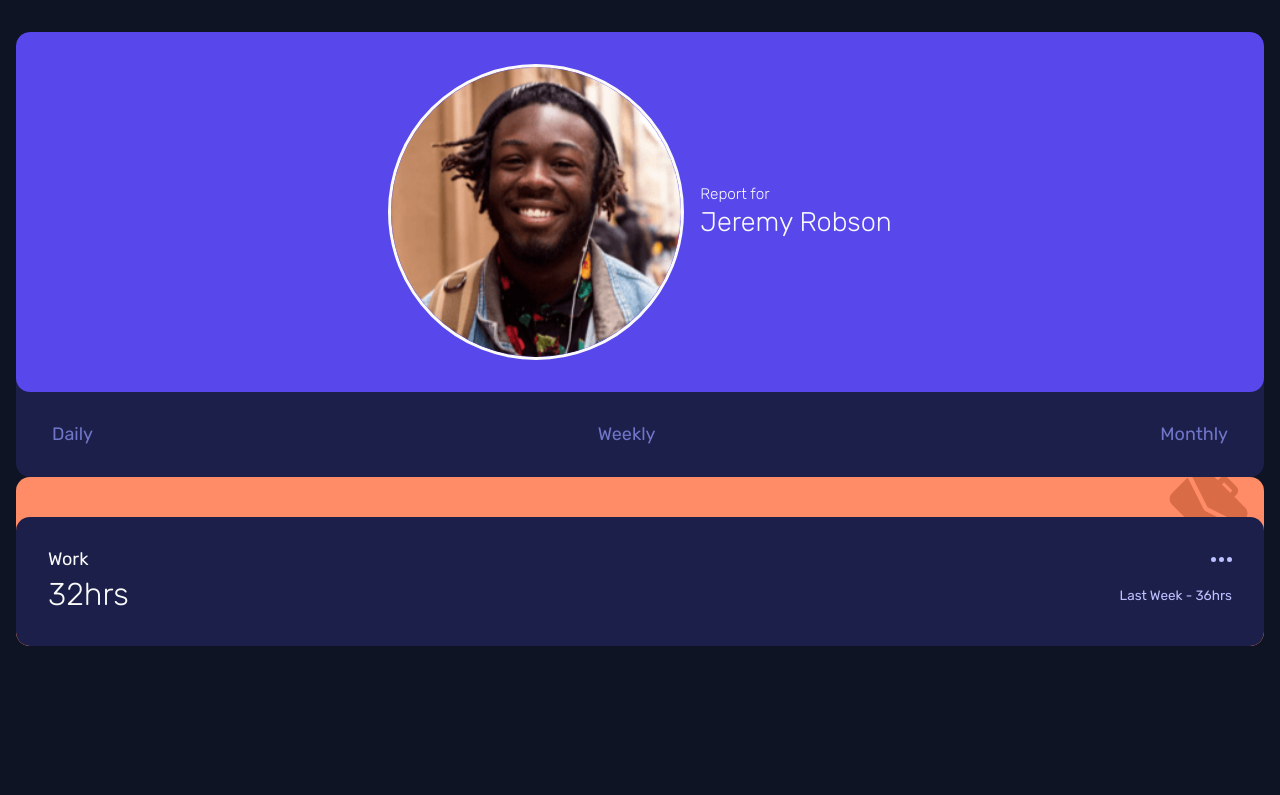
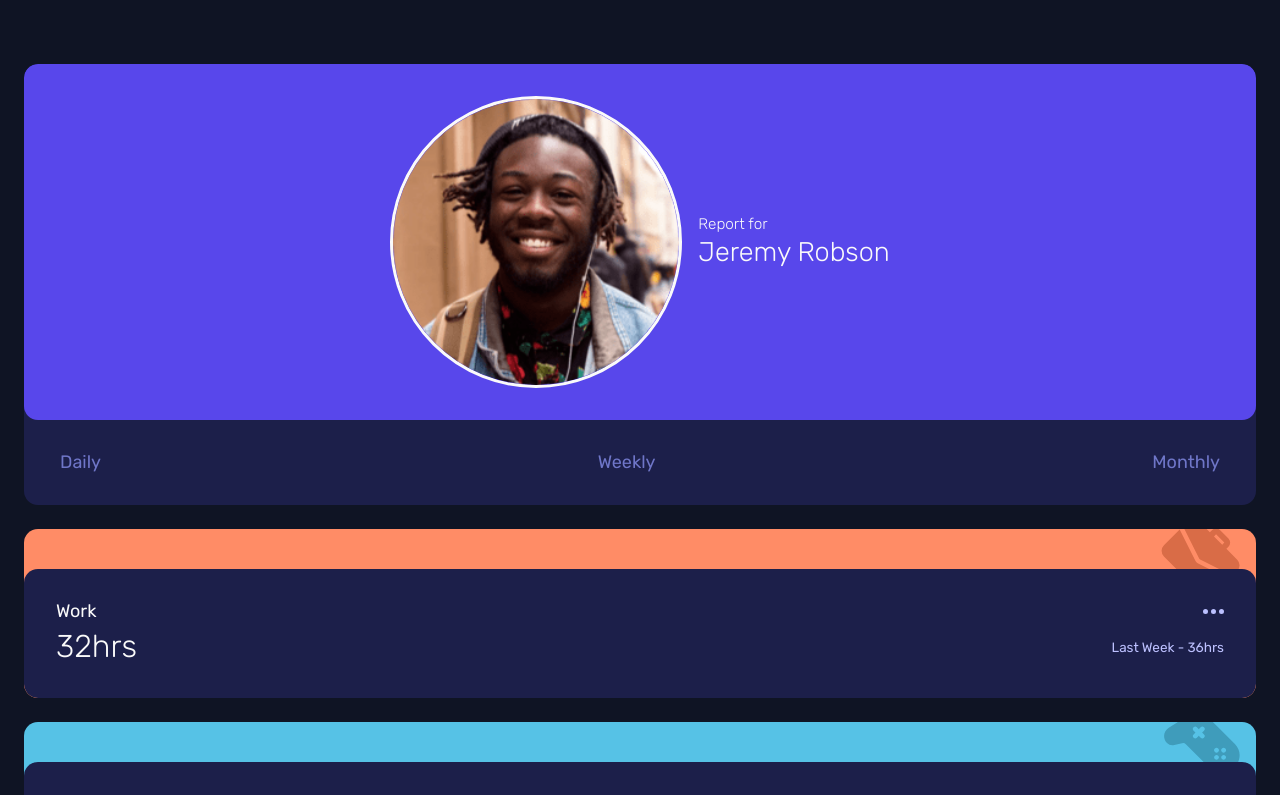
Before and after one commit to sebas-tcotd/tracking-dashboard, a React (Vite) app: page / in a window 1280 px wide. Shown: the top 795 px of the page. Built offline with nearby package versions, Linux system fonts and the light colour scheme.

Commit message:
feat: add Card design and use of the data

```diff
--- a/src/App.jsx
+++ b/src/App.jsx
@@ -1,26 +1,17 @@
-import { WelcomeCard } from "./components";
-import ellipsisIcon from "./assets/icon-ellipsis.svg";
-import workIcon from "./assets/icon-work.svg";
+import { useMemo } from "react";
+import { WelcomeCard, Card } from "./components";
+import { Categories } from "./enums/categories";
 
 function App() {
+  const activities = useMemo(() => Object.values(Categories), []);
+
   return (
-    <main className="o-container">
+    <main className="o-container o-dashboard">
       <WelcomeCard />
-      <div className="c-card c-card--Work">
-        <img src={workIcon} className="c-card__icon" />
-        <div className="c-card__body">
-          <div className="c-card__heading">
-            <h5 className="c-card__heading-headline">Work</h5>
-            <button type="button" className="c-card__heading-button">
-              <img src={ellipsisIcon} alt="" />
-            </button>
-          </div>
-          <div className="c-card__data">
-            <span className="c-card__data-current">32hrs</span>
-            <span className="c-card__data-previous">Last Week - 36hrs</span>
-          </div>
-        </div>
-      </div>
+
+      {activities.map((activity) => (
+        <Card category={activity} key={activity} />
+      ))}
     </main>
   );
 }
--- /dev/null
+++ b/src/components/Card.jsx
@@ -0,0 +1,33 @@
+import PropTypes from "prop-types";
+import ellipsisIcon from "../assets/icon-ellipsis.svg";
+import { useCardType } from "../hooks/useCardType";
+
+export function Card({ category }) {
+  const { categoryData, iconPath } = useCardType(category);
+
+  return (
+    <div className={`c-card c-card--${category}`}>
+      <img className="c-card__icon" src={iconPath} />
+      <div className="c-card__body">
+        <div className="c-card__heading">
+          <h5 className="c-card__heading-headline">{categoryData.title}</h5>
+          <button type="button" className="c-card__heading-button">
+            <img src={ellipsisIcon} alt="" />
+          </button>
+        </div>
+        <div className="c-card__data">
+          <span className="c-card__data-current">
+            {categoryData.timeframes.weekly.current}hrs
+          </span>
+          <span className="c-card__data-previous">
+            Last Week - {categoryData.timeframes.weekly.previous}hrs
+          </span>
+        </div>
+      </div>
+    </div>
+  );
+}
+
+Card.propTypes = {
+  category: PropTypes.string,
+};
--- a/src/components/index.js
+++ b/src/components/index.js
@@ -1 +1,2 @@
-export * from "./WelcomeCard"
+export * from "./WelcomeCard";
+export * from "./Card";
--- /dev/null
+++ b/src/hooks/useCardType.js
@@ -0,0 +1,40 @@
+import { Categories } from "../enums/categories";
+import MockData from "../mock/data.json";
+import WorkIcon from "../assets/icon-work.svg";
+import ExcersiceIcon from "../assets/icon-exercise.svg";
+import PlayIcon from "../assets/icon-play.svg";
+import SelfCareIcon from "../assets/icon-self-care.svg";
+import SocialIcon from "../assets/icon-social.svg";
+import StudyIcon from "../assets/icon-study.svg";
+
+/**
+ * A hook that
+ * @param {string} category The type of card to be shown in the dashboard
+ */
+export function useCardType(category) {
+  const foundItem = MockData.find((data) => data.title === category);
+  let iconPath = "";
+
+  switch (category) {
+    case Categories.WORK:
+      iconPath = WorkIcon;
+      break;
+    case Categories.EXERCISE:
+      iconPath = ExcersiceIcon;
+      break;
+    case Categories.PLAY:
+      iconPath = PlayIcon;
+      break;
+    case Categories.SELF_CARE:
+      iconPath = SelfCareIcon;
+      break;
+    case Categories.SOCIAL:
+      iconPath = SocialIcon;
+      break;
+    case Categories.STUDY:
+      iconPath = StudyIcon;
+      break;
+  }
+
+  return { categoryData: foundItem, iconPath };
+}
--- a/src/styles/components/c-card.css
+++ b/src/styles/components/c-card.css
@@ -55,6 +55,7 @@
   }
 
   .c-card__data-previous {
+    text-align: right;
     font-size: calc(var(--fs) * 0.75px);
     color: var(--pale-blue);
   }
@@ -79,7 +80,7 @@
     background-color: var(--violet);
   }
 
-  .c-card--Self-Care {
+  .c-card--Self {
     background-color: var(--soft-orange);
   }
 }
--- a/src/styles/objects.css
+++ b/src/styles/objects.css
@@ -1,6 +1,11 @@
 @layer objects {
   .o-container {
-    width: calc(100% - 32px);
-    margin: 2rem auto;
+    width: calc(100% - 3rem);
+    margin: 4rem auto;
+  }
+
+  .o-dashboard {
+    display: grid;
+    gap: 1.5rem;
   }
 }
```
